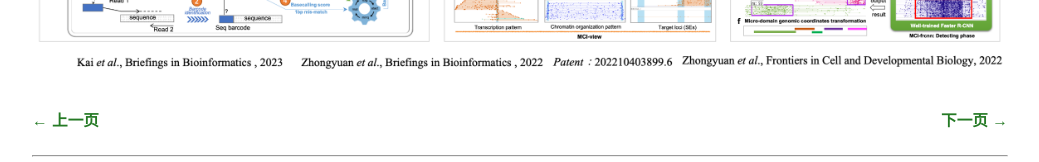
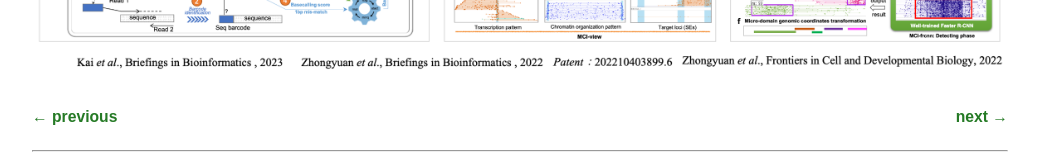
Before and after one commit to ZhengmzLab/zhengmzlab.github.io, a Jekyll site: the page built from index.md, in a window 1280 px wide and 900 px high, scrolled down 3377 px. Shown: the part 735-897 px from the top of the window, without its empty margins (120-1159 px from the left). Built offline with Jekyll 4.4.1, drawn with Linux system fonts in a browser that asks for light colours; comment, search, counter and statistics services are not loaded.

Commit message:
Update default.html

```diff
--- a/_layouts/default.html
+++ b/_layouts/default.html
@@ -142,8 +142,8 @@
 
   <!-- 上一页 / 下一页 箭头导航，按需要修改链接 -->
   <div class="pager">
-    <a href="/previous.html" class="prev">&larr; 上一页</a>
-    <a href="/next.html" class="next">下一页 &rarr;</a>
+    <a href="/previous.html" class="prev">&larr; previous</a>
+    <a href="/next.html" class="next">next &rarr;</a>
   </div>
 
   <!-- 页脚区域，可以在这里插入统计代码 -->
```
